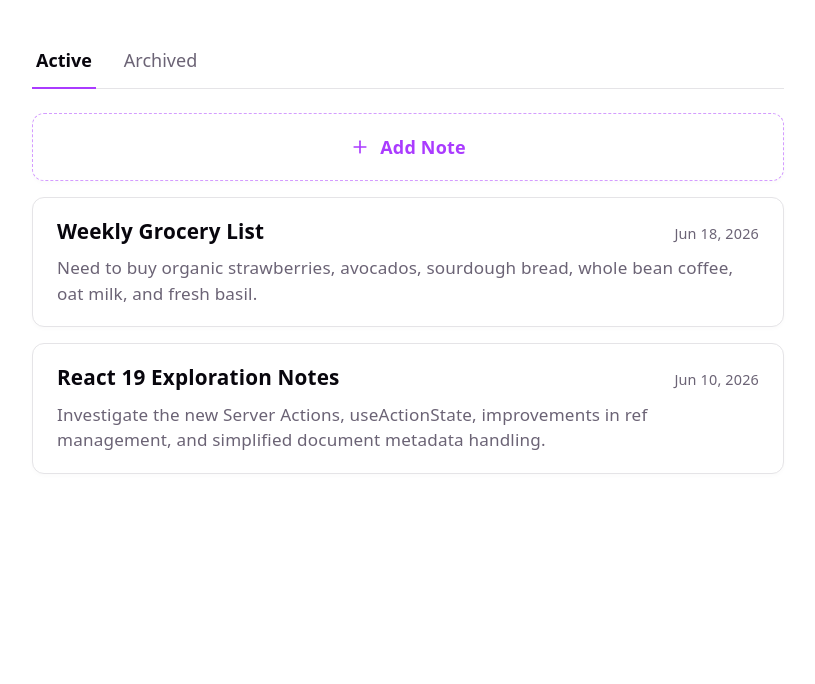
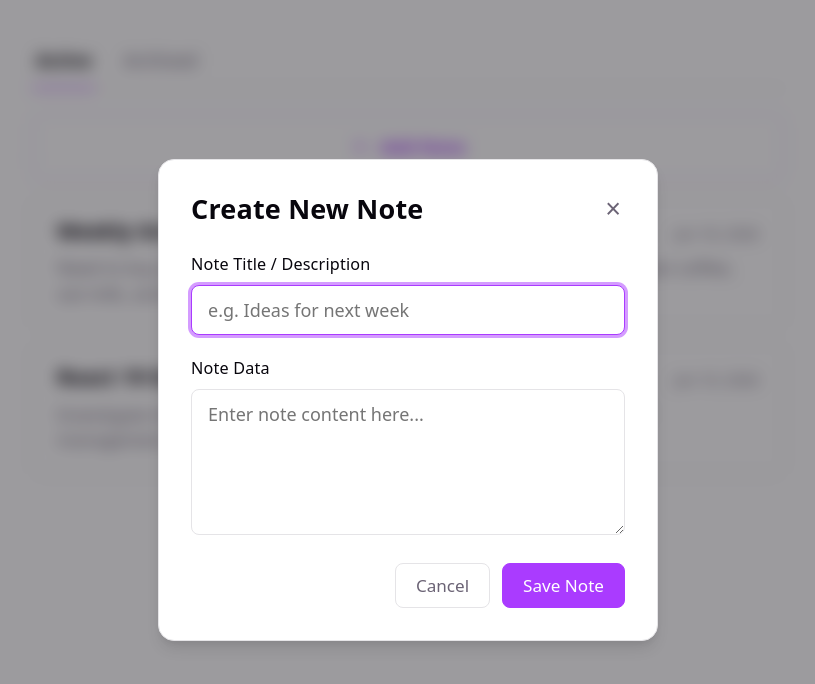
Before and after one commit to BhavdeepChandra/Notes-Frontend, a React (Vite) app: page / in a window 1280 px wide. Both pictures are taken after a click on the element "Add Note". Shown: the top 684 px of the page, without its empty margins (232-1047 px from the left). Built offline with nearby package versions, Linux system fonts and the light colour scheme.

Commit message:
Add Note Modal to create new note

```diff
--- a/src/components/NoteList/NoteList.jsx
+++ b/src/components/NoteList/NoteList.jsx
@@ -1,18 +1,36 @@
 import { useState } from 'react';
 import NoteListItem from '../NoteListItem/NoteListItem';
 import { ActiveNotesIcon, ArchivedNotesIcon, PlusIcon } from './Icons';
+import NoteModal from '../NoteModal/NoteModal';
 import './NoteList.css';
 import {INITIAL_NOTES} from './NoteListHelper'
 
 
 
 export default function NoteList() {
-  const [notes] = useState(INITIAL_NOTES);
+  const [notes, setNotes] = useState(INITIAL_NOTES);
   const [activeTab, setActiveTab] = useState('active');
+  const [isModalOpen, setIsModalOpen] = useState(false);
 
   const filteredNotes = notes.filter((note) =>
     activeTab === 'active' ? !note.archived : note.archived
   );
+
+  const handleAddNote = (newNoteData) => {
+    const options = { month: 'short', day: 'numeric', year: 'numeric' };
+    const today = new Date().toLocaleDateString('en-US', options);
+
+    const newNote = {
+      id: Date.now().toString(),
+      name: newNoteData.name,
+      data: newNoteData.data,
+      createdAt: today,
+      archived: false,
+    };
+
+    setNotes([newNote, ...notes]);
+    setIsModalOpen(false);
+  };
 
   return (
     <div className="note-list">
@@ -33,7 +51,7 @@ export default function NoteList() {
 
       <div className="notes-container">
         {activeTab === 'active' && (
-          <div className="note-list-item add-note-item">
+          <div className="note-list-item add-note-item" onClick={() => setIsModalOpen(true)}>
             <PlusIcon className="add-note-icon" />
             <span className="add-note-text">Add Note</span>
           </div>
@@ -60,6 +78,12 @@ export default function NoteList() {
           </div>
         )}
       </div>
+
+      <NoteModal
+        isOpen={isModalOpen}
+        onSave={handleAddNote}
+        onClose={() => setIsModalOpen(false)}
+      />
     </div>
   );
 }
--- /dev/null
+++ b/src/components/NoteModal/NoteModal.css
@@ -0,0 +1,166 @@
+.modal-overlay {
+  position: fixed;
+  top: 0;
+  left: 0;
+  right: 0;
+  bottom: 0;
+  background: rgba(8, 6, 13, 0.4);
+  backdrop-filter: blur(8px);
+  display: flex;
+  align-items: center;
+  justify-content: center;
+  z-index: 1000;
+  animation: fadeInOverlay 0.3s ease;
+}
+
+.modal-content {
+  background: var(--bg);
+  border: 1px solid var(--border);
+  border-radius: 16px;
+  width: 100%;
+  max-width: 500px;
+  padding: 32px;
+  box-shadow: var(--shadow);
+  box-sizing: border-box;
+  animation: slideUpModal 0.3s cubic-bezier(0.34, 1.56, 0.64, 1);
+}
+
+.modal-header {
+  display: flex;
+  justify-content: space-between;
+  align-items: center;
+  margin-bottom: 24px;
+}
+
+.modal-header h2 {
+  margin: 0;
+  font-size: 1.5rem;
+  color: var(--text-h);
+  font-family: var(--heading);
+  font-weight: 600;
+}
+
+.modal-close-btn {
+  background: none;
+  border: none;
+  font-size: 1.5rem;
+  color: var(--text);
+  cursor: pointer;
+  padding: 4px;
+  line-height: 1;
+  transition: color 0.2s;
+}
+
+.modal-close-btn:hover {
+  color: var(--text-h);
+}
+
+.form-group {
+  display: flex;
+  flex-direction: column;
+  gap: 8px;
+  margin-bottom: 20px;
+  text-align: left;
+}
+
+.form-group label {
+  font-size: 0.9rem;
+  font-weight: 500;
+  color: var(--text-h);
+}
+
+.form-group input,
+.form-group textarea {
+  padding: 12px 16px;
+  border: 1px solid var(--border);
+  border-radius: 8px;
+  background: var(--bg);
+  color: var(--text-h);
+  font-family: var(--sans);
+  font-size: 1rem;
+  transition: border-color 0.2s, box-shadow 0.2s;
+  outline: none;
+}
+
+.form-group input:focus,
+.form-group textarea:focus {
+  border-color: var(--accent);
+  box-shadow: 0 0 0 3px var(--accent-border);
+}
+
+.form-group textarea {
+  resize: vertical;
+  min-height: 120px;
+  max-height: 300px;
+}
+
+.modal-error {
+  background: rgba(239, 68, 68, 0.1);
+  color: #ef4444;
+  padding: 12px;
+  border-radius: 8px;
+  margin-bottom: 20px;
+  font-size: 0.9rem;
+  text-align: left;
+}
+
+.modal-actions {
+  display: flex;
+  justify-content: flex-end;
+  gap: 12px;
+  margin-top: 28px;
+}
+
+.btn-cancel,
+.btn-save {
+  padding: 10px 20px;
+  border-radius: 8px;
+  font-size: 0.95rem;
+  font-weight: 500;
+  cursor: pointer;
+  transition: all 0.2s ease;
+  font-family: var(--sans);
+}
+
+.btn-cancel {
+  background: transparent;
+  border: 1px solid var(--border);
+  color: var(--text);
+}
+
+.btn-cancel:hover {
+  background: var(--code-bg);
+  color: var(--text-h);
+}
+
+.btn-save {
+  background: var(--accent);
+  border: 1px solid var(--accent);
+  color: #fff;
+}
+
+.btn-save:hover {
+  background: var(--text-h);
+  border-color: var(--text-h);
+  transform: translateY(-1px);
+}
+
+.btn-save:active {
+  transform: translateY(0);
+}
+
+@keyframes fadeInOverlay {
+  from { opacity: 0; }
+  to { opacity: 1; }
+}
+
+@keyframes slideUpModal {
+  from {
+    opacity: 0;
+    transform: translateY(20px);
+  }
+  to {
+    opacity: 1;
+    transform: translateY(0);
+  }
+}
--- /dev/null
+++ b/src/components/NoteModal/NoteModal.jsx
@@ -0,0 +1,80 @@
+import { useState, useEffect } from 'react';
+import './NoteModal.css';
+
+export default function NoteModal({ isOpen, onSave, onClose }) {
+  const [name, setName] = useState('');
+  const [data, setData] = useState('');
+  const [error, setError] = useState('');
+
+  useEffect(() => {
+    if (isOpen) {
+      setName('');
+      setData('');
+      setError('');
+    }
+  }, [isOpen]);
+
+  if (!isOpen) return null;
+
+  const handleSubmit = (e) => {
+    e.preventDefault();
+    if (!name.trim()) {
+      setError('Note Title/Description is required.');
+      return;
+    }
+    if (!data.trim()) {
+      setError('Note Data is required.');
+      return;
+    }
+
+    onSave({ name, data });
+  };
+
+  return (
+    <div className="modal-overlay" onClick={onClose}>
+      <div className="modal-content" onClick={(e) => e.stopPropagation()}>
+        <div className="modal-header">
+          <h2>Create New Note</h2>
+          <button className="modal-close-btn" onClick={onClose} aria-label="Close modal">
+            &times;
+          </button>
+        </div>
+        <form onSubmit={handleSubmit}>
+          {error && <div className="modal-error">{error}</div>}
+
+          <div className="form-group">
+            <label htmlFor="note-name">Note Title / Description</label>
+            <input
+              id="note-name"
+              type="text"
+              placeholder="e.g. Ideas for next week"
+              value={name}
+              onChange={(e) => setName(e.target.value)}
+              autoFocus
+            />
+          </div>
+
+          <div className="form-group">
+            <label htmlFor="note-data">Note Data</label>
+            <textarea
+              id="note-data"
+              placeholder="Enter note content here..."
+              rows="5"
+              value={data}
+              onChange={(e) => setData(e.target.value)}
+            />
+          </div>
+
+          <div className="modal-actions">
+            <button type="button" className="btn-cancel" onClick={onClose}>
+              Cancel
+            </button>
+            <button type="submit" className="btn-save">
+              Save Note
+            </button>
+          </div>
+        </form>
+      </div>
+    </div>
+  );
+}
```
